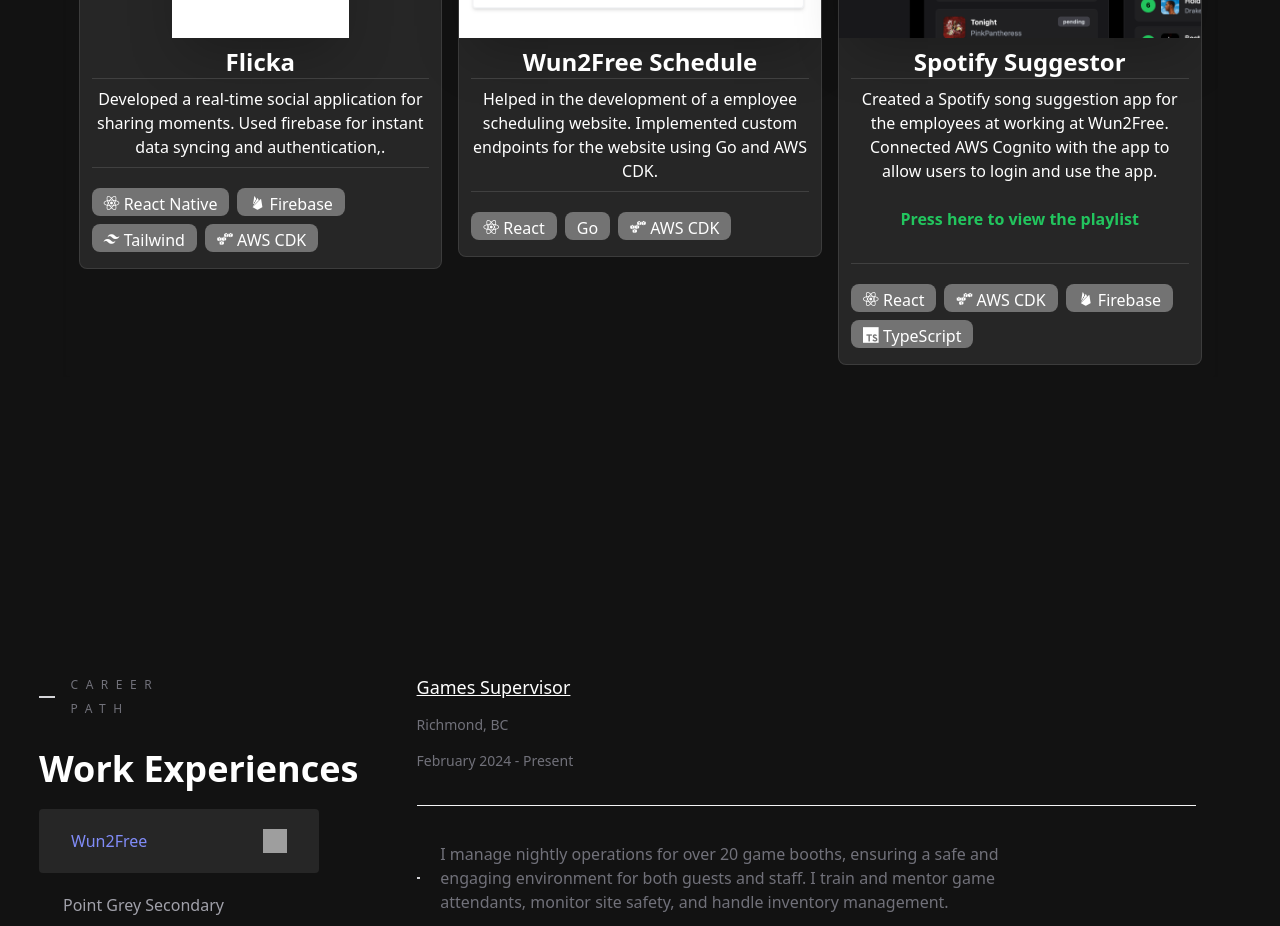
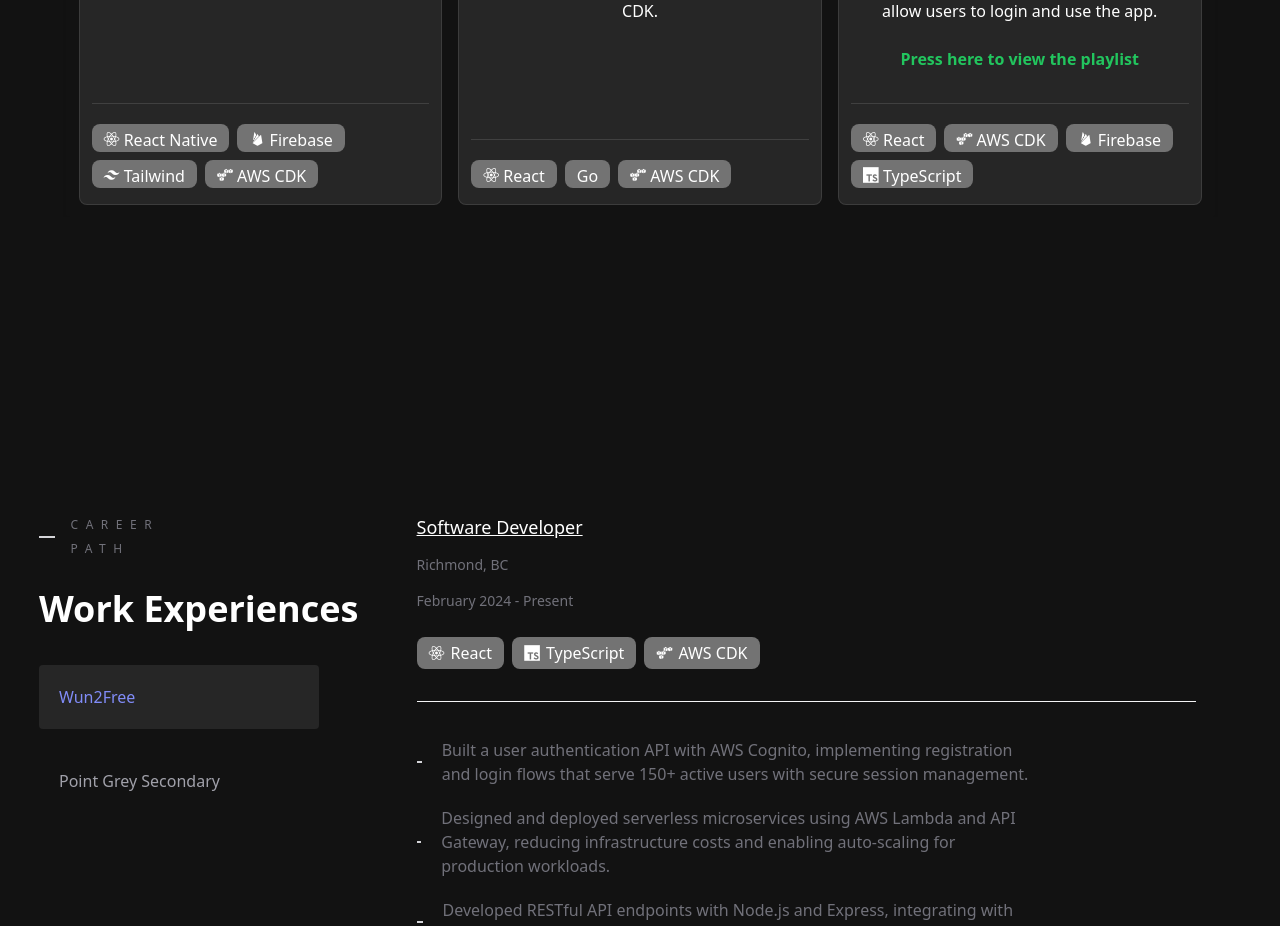
Before and after one commit to zhaojzn/profile, a React (Vite) app: page / in a window 1280 px wide. Shown: the part 1700-2626 px from the top of the page. Built offline with nearby package versions, Linux system fonts and the light colour scheme; grey boxes are pictures that could not be loaded.

Commit message:
resume update

```diff
--- a/src/components/Projects/ProjectItem.jsx
+++ b/src/components/Projects/ProjectItem.jsx
@@ -3,35 +3,28 @@
 const ProjectItem = ({ project }) => {
 	const { title, description, image, skills, link } = project
 	return (
-		<div className='mx-auto flex h-full w-5/6 flex-col items-center justify-center rounded-lg border border-neutral-600 border-opacity-50 bg-neutral-800 sm:w-96 lg:mx-1'>
-			<div className="flex h-full w-full flex-col items-center justify-center">
+		<div className='mx-auto flex w-5/6 flex-col rounded-lg border border-neutral-600 border-opacity-50 bg-neutral-800 sm:w-96 lg:mx-1 lg:flex-1'>
 			<a href={link}>
 				<img
-					className="h-96 w-full rounded-tl-lg rounded-tr-lg object-cover opacity-100 shadow-2xl transition duration-100 hover:opacity-80"
+					className="h-56 w-full rounded-tl-lg rounded-tr-lg object-cover opacity-100 shadow-2xl transition duration-100 hover:opacity-80"
 					src={image}
 					alt="project"
 				/>
 			</a>
-				<div className="flex h-full w-full flex-col px-3 pb-4 pt-2 text-white">
+			<div className="flex flex-1 flex-col px-3 pb-4 pt-2 text-white">
 				<h1 className="text-center text-2xl font-semibold">{title}</h1>
-					<p className="border-t border-b border-neutral-700 py-2 text-center">
+				<p className="flex-1 border-t border-neutral-700 py-2 text-center">
 					{description}
 				</p>
-					<div className="mt-3 flex flex-row content-start justify-start">
-					</div>
-					<div className='flex flex-wrap'>
+				<div className="border-t border-neutral-700" />
+				<div className='flex flex-wrap mt-3'>
 					{skills.map((skill, index) => (
-							<p className="mr-2 mt-2 rounded-lg bg-neutral-500 px-3 pt-1 text-base text-center " key={index}>
+						<p className="mr-2 mt-2 rounded-lg bg-neutral-500 px-3 pt-1 text-base text-center" key={index}>
 							<i className={icons[skill]}/>
 							{" " + skill}
 						</p>
 					))}
-
 				</div>
-
-
-				</div>
-
 			</div>
 		</div>
 	)
--- a/src/components/Projects/Projects.jsx
+++ b/src/components/Projects/Projects.jsx
@@ -14,7 +14,7 @@
 				PERSONAL PROJECTS
 			</div>
 			<div className="self-center w-full max-w-[1195px] mt-40 px-5 max-md:max-w-full">
-				<div className="flex flex-col justify-center gap-2 overflow-hidden p-3 shadow-inner lg:flex-row">
+				<div className="flex flex-col justify-center gap-2 overflow-hidden p-3 shadow-inner lg:flex-row lg:items-stretch">
 					{items.map((project, index) => (
 						<ProjectItem project={project} key={index}/>
 					))}
--- a/src/components/Work/Work.jsx
+++ b/src/components/Work/Work.jsx
@@ -27,9 +27,11 @@
                 Work Experiences
               </div>
 
-              {WorkList.map((company, index) => (
-                <WorkItem company={company.name} change={setCurrentCompany} currentCompany={currentCompany} key={index} />
-              ))}
+              <div className="flex flex-col mt-4">
+                {WorkList.map((company, index) => (
+                  <WorkItem company={company.name} change={setCurrentCompany} currentCompany={currentCompany} key={index} />
+                ))}
+              </div>
             </div>
           </div>
 
--- a/src/components/Work/WorkItem.jsx
+++ b/src/components/Work/WorkItem.jsx
@@ -5,31 +5,16 @@
     const state = props.currentCompany === props.company;
 
     return (
-        <div className="mt-5">
-            {state ? (
-                <div className="justify-between items-center rounded bg-neutral-800 flex w-[280px] max-w-full flex-col px-5 py-5">
-                    <div className="self-center flex w-[216px] max-w-full items-start justify-between gap-5">
-                        <div className="text-indigo-400 text-base font-medium self-center my-auto">
-                            {props.company}
-                        </div>
-                        <img
-                            loading="lazy"
-                            srcSet="https://cdn.builder.io/api/v1/image/assets/TEMP/e25b52cf-ad1a-478f-aaea-38a362bae07b?apiKey=62cc1c00d0454fed8ec6b8f31dfdb7b5&width=100 100w, https://cdn.builder.io/api/v1/image/assets/TEMP/e25b52cf-ad1a-478f-aaea-38a362bae07b?apiKey=62cc1c00d0454fed8ec6b8f31dfdb7b5&width=200 200w, https://cdn.builder.io/api/v1/image/assets/TEMP/e25b52cf-ad1a-478f-aaea-38a362bae07b?apiKey=62cc1c00d0454fed8ec6b8f31dfdb7b5&width=400 400w, https://cdn.builder.io/api/v1/image/assets/TEMP/e25b52cf-ad1a-478f-aaea-38a362bae07b?apiKey=62cc1c00d0454fed8ec6b8f31dfdb7b5&width=800 800w, https://cdn.builder.io/api/v1/image/assets/TEMP/e25b52cf-ad1a-478f-aaea-38a362bae07b?apiKey=62cc1c00d0454fed8ec6b8f31dfdb7b5&width=1200 1200w, https://cdn.builder.io/api/v1/image/assets/TEMP/e25b52cf-ad1a-478f-aaea-38a362bae07b?apiKey=62cc1c00d0454fed8ec6b8f31dfdb7b5&width=1600 1600w, https://cdn.builder.io/api/v1/image/assets/TEMP/e25b52cf-ad1a-478f-aaea-38a362bae07b?apiKey=62cc1c00d0454fed8ec6b8f31dfdb7b5&width=2000 2000w, https://cdn.builder.io/api/v1/image/assets/TEMP/e25b52cf-ad1a-478f-aaea-38a362bae07b?apiKey=62cc1c00d0454fed8ec6b8f31dfdb7b5&"
-                            className="aspect-square object-cover object-center w-6 shrink-0"
-                        />
-                    </div>
-                </div>
-
-
-            ) : (
-                <div className="text-zinc-400 text-base ml-6 max-md:ml-2.5">
-                    <button onClick={() => props.change(props.company)} className="text-left hover:text-indigo-400 transition-colors">
-                        {props.company}
-                    </button>
-                </div>
-            )}
-        </div>
-
+        <button
+            onClick={() => props.change(props.company)}
+            className={`mt-5 w-[280px] max-w-full text-left rounded px-5 py-5 transition-colors cursor-pointer ${
+                state
+                    ? 'bg-neutral-800 text-indigo-400'
+                    : 'bg-transparent text-zinc-400 hover:text-indigo-400 hover:bg-neutral-800/50'
+            }`}
+        >
+            <span className="text-base font-medium">{props.company}</span>
+        </button>
     )
 }
 
--- a/src/components/Work/WorkList.jsx
+++ b/src/components/Work/WorkList.jsx
@@ -1,35 +1,30 @@
 import React from 'react'
-import z from '../../assets/z.png'
-
 
 const works = [
-
     {
         name: "Wun2Free",
         location: "Richmond, BC",
-        title: "Games Supervisor",
+        title: "Software Developer",
         date: "February 2024 - Present",
-        languages: [],
+        languages: ["React", "TypeScript", "AWS CDK"],
         description: (
             <>
                     <div className="flex w-3/4 max-w-full items-start gap-5 mt-9 max-md:flex-wrap">
                         <div className="bg-zinc-300 self-center flex w-2.5 h-0.5 flex-col my-auto" />
                         <div className="text-zinc-500 text-base self-stretch grow basis-auto max-md:max-w-full">
-                        I manage nightly operations for over 20 game booths, ensuring a safe and engaging environment for both guests and staff. I train and
-mentor game attendants, monitor site safety, and handle inventory management.
-
+                        Built a user authentication API with AWS Cognito, implementing registration and login flows that serve 150+ active users with secure session management.
                         </div>
                     </div>
                     <div className="flex w-3/4 max-w-full items-start gap-5 mt-5">
                         <div className="bg-zinc-300 self-center flex w-2.5 h-0.5 flex-col my-auto" />
                         <div className="text-zinc-500 text-base self-stretch grow basis-auto">
-                        Supervised and trained staff on game operations, customer service, and safety procedures.
+                        Designed and deployed serverless microservices using AWS Lambda and API Gateway, reducing infrastructure costs and enabling auto-scaling for production workloads.
                         </div>
                     </div>
                     <div className="flex w-3/4 max-w-full items-start gap-5 mt-5 max-md:flex-wrap">
                         <div className="bg-zinc-300 self-center flex w-2.5 h-0.5 flex-col my-auto" />
                         <div className="text-zinc-500 text-base self-stretch grow basis-auto max-md:max-w-full">
-                        Resolved customer complaints promptly and professionally.
+                        Developed RESTful API endpoints with Node.js and Express, integrating with front-end applications to support core product features.
                         </div>
                     </div>
             </>
@@ -37,42 +32,27 @@
     },
     {
         name: "Point Grey Secondary",
-        location: "Vancouver, CA",
+        location: "Vancouver, BC",
         title: "Computer Science Peer Tutor",
-        date: "January 2021 - July 2021",
+        date: "September 2021 - July 2022",
         languages: ["Java"],
-
         description: (
             <>
-                    <div className="flex w-[450px] max-w-full items-start gap-5 mt-9 max-md:flex-wrap">
+                    <div className="flex w-3/4 max-w-full items-start gap-5 mt-9 max-md:flex-wrap">
                         <div className="bg-zinc-300 self-center flex w-2.5 h-0.5 flex-col my-auto" />
-                        <div className="text-zinc-500 text-base self-stretch grow shrink-0 basis-auto max-md:max-w-full">
-                            Help users with code given by the teacher
+                        <div className="text-zinc-500 text-base self-stretch grow basis-auto max-md:max-w-full">
+                        Tutored 30+ students in introductory Java programming, reinforcing data structures, control flow, and object-oriented design concepts.
                         </div>
                     </div>
-                    <div className="flex w-[615px] max-w-full items-start gap-5 mt-5 max-md:flex-wrap">
+                    <div className="flex w-3/4 max-w-full items-start gap-5 mt-5 max-md:flex-wrap">
                         <div className="bg-zinc-300 self-center flex w-2.5 h-0.5 flex-col my-auto" />
-                        <div className="text-zinc-500 text-base self-stretch grow shrink-0 basis-auto max-md:max-w-full">
-                            Mark assignements and tests for the teacher
-                            <br/>
-                            and give feedback to the students
-
-                        </div>
-                    </div>
-                    <div className="flex w-3/4 max-w-full items-start gap-5 mt-5">
-                        <div className="bg-zinc-300 self-center flex w-2.5 h-0.5 flex-col my-auto" />
-                        <div className="text-zinc-500 text-base self-stretch grow shrink-0 basis-auto">
-                            Leadership skills and communication
-                            <br/>
-                            skills are improved through this experience
+                        <div className="text-zinc-500 text-base self-stretch grow basis-auto max-md:max-w-full">
+                        Graded 100+ assignments and tests alongside the instructor, delivering targeted feedback that improved student code quality and debugging skills.
                         </div>
                     </div>
             </>
         )
     },
-
-
-
 ]
 
 export default works
```
Also changed, not shown: 1 other file (tests, documents, lock files or other folders). Lines whose indentation alone changed are shown as unchanged.
